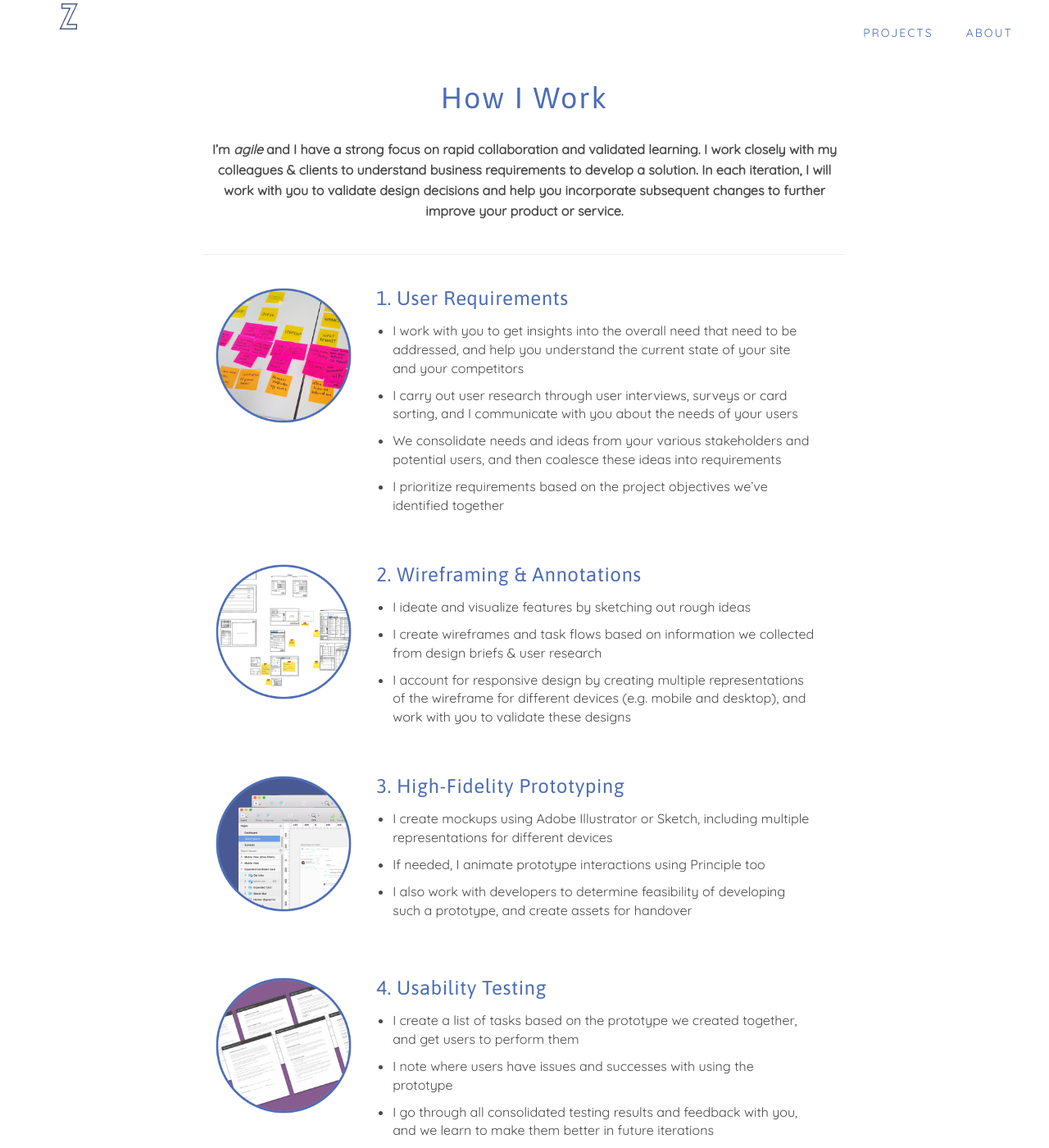
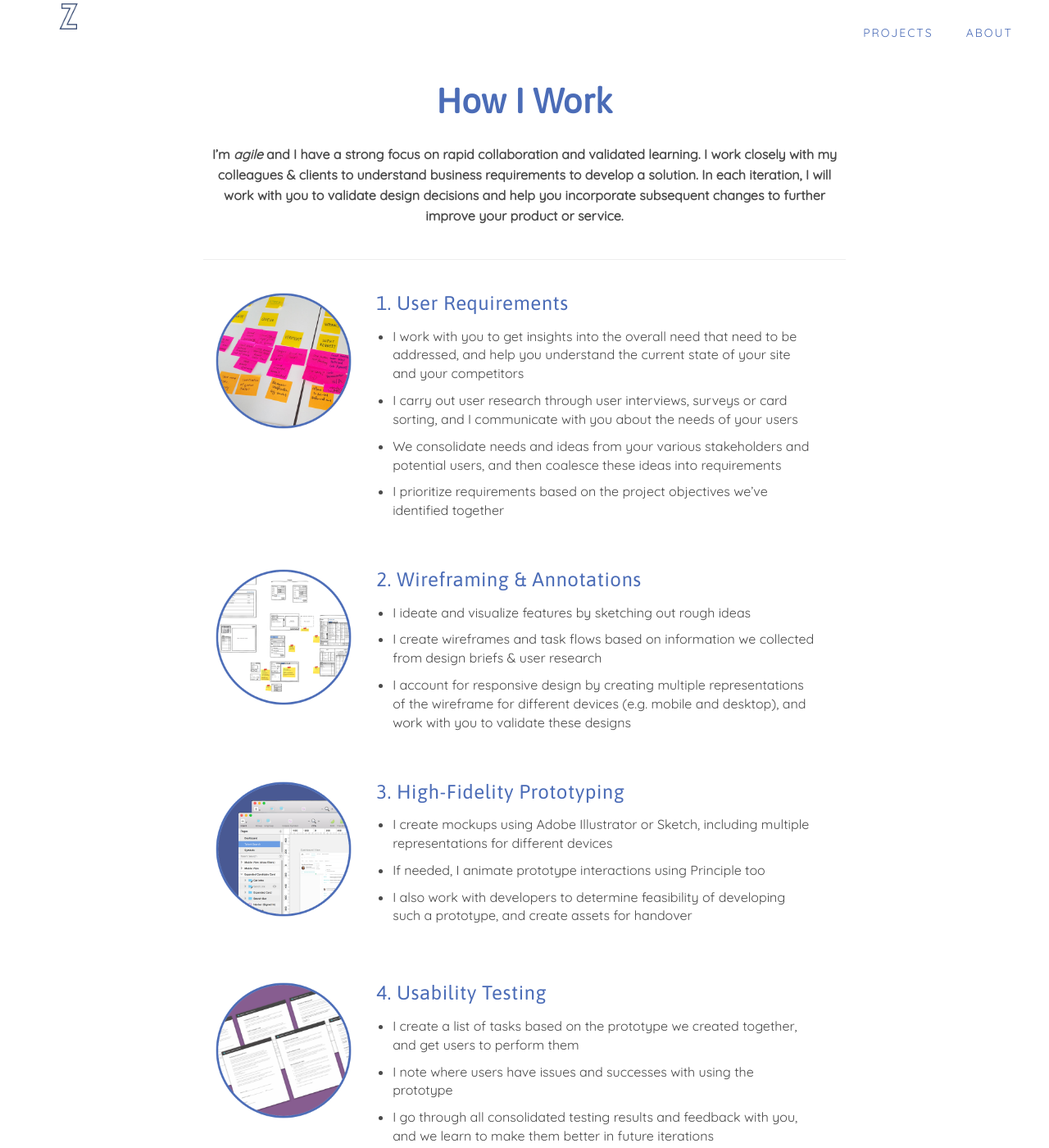
Before and after one commit to yzixuan/yzixuan.github.io, a Jekyll site: the page built from process.html, in a window 1280 px wide and 1400 px high. Shown: the whole window at 82% size. Built offline with Jekyll 4.4.1, drawn with Linux system fonts in a browser that asks for light colours; nearby versions of some CDN libraries.

Commit message:
update title text

```diff
--- a/_includes/landing-header.html
+++ b/_includes/landing-header.html
@@ -1,8 +1,11 @@
 <div id="landing-header" class="section">
   <div class="container">
       <div class="col-md-6 col-md-offset-3 text-center margin-extra-top">
+        <!--
         <h3 class="cyan-color">Hi, my name is</h3>
         <h1 id="portfolio-sitename">ZEE</h1>
+        !-->
+        <h2 class="cyan-color">Hi, I'm Zee.</h2>
         <p>I'm a UX designer based in Singapore. I'm passionate about designing practical and meaningful experiences, as well as people and food. I'm currently a product designer at <a class="cyan-color" href="https://pigeonholelive.com/" target="_blank"><strong>Pigeonhole Live</strong></a>.</p>
       </div>
   </div>
--- a/_sass/_fonts.scss
+++ b/_sass/_fonts.scss
@@ -25,8 +25,8 @@ h1 {
 }
 
 h2 {
-  letter-spacing: 2px;
-  font-size: 36px;
+  font-size: 42px;
+  font-weight: bold;
 }
 
 h3 {
```
